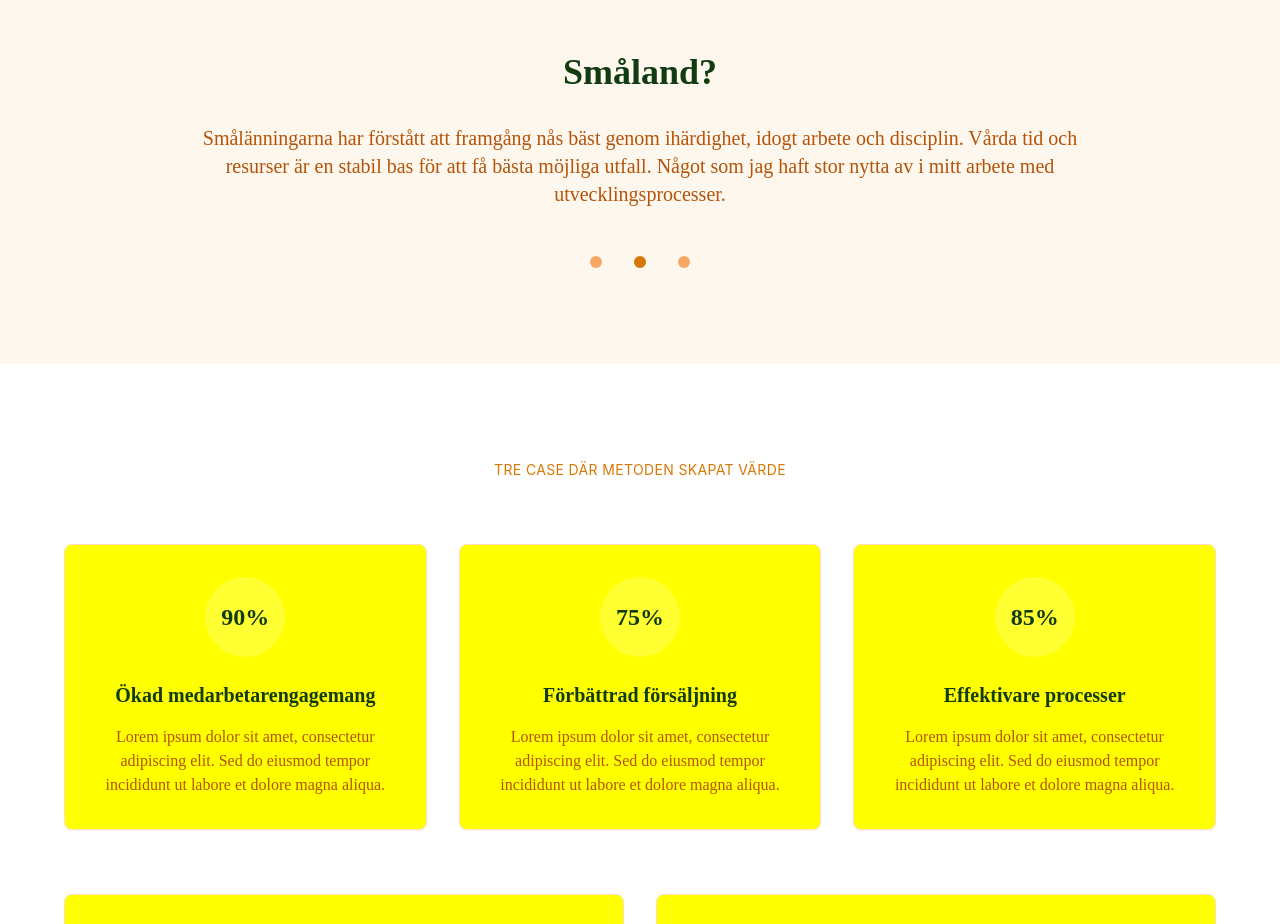
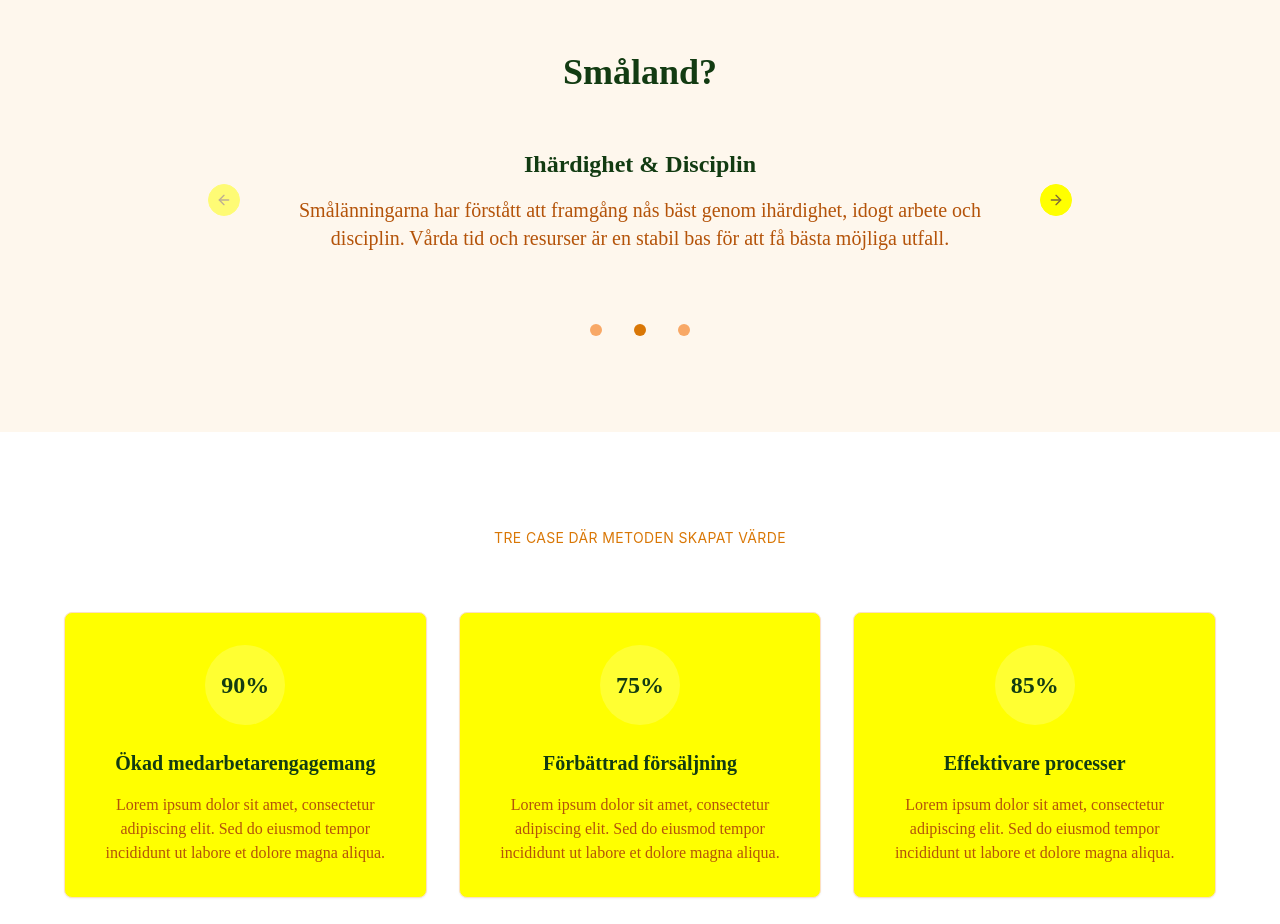
Before and after one commit to Anna-Bansell-Holding/anna-bansell-hemsida, a React (Vite) app: page / in a window 1280 px wide. Shown: the part 1740-2664 px from the top of the page. Built offline with nearby package versions, Linux system fonts and the light colour scheme.

Commit message:
Add carousel with messages
Implement a carousel component in the SmalandSection to display three different messages.

```diff
--- a/src/components/SmalandSection.tsx
+++ b/src/components/SmalandSection.tsx
@@ -1,7 +1,29 @@
 
 import React from 'react';
+import {
+  Carousel,
+  CarouselContent,
+  CarouselItem,
+  CarouselNext,
+  CarouselPrevious,
+} from "@/components/ui/carousel";
 
 const SmalandSection = () => {
+  const messages = [
+    {
+      title: "Ihärdighet & Disciplin",
+      text: "Smålänningarna har förstått att framgång nås bäst genom ihärdighet, idogt arbete och disciplin. Vårda tid och resurser är en stabil bas för att få bästa möjliga utfall."
+    },
+    {
+      title: "Enkelhet & Effektivitet",
+      text: "I Småland värdesätts enkla lösningar som fungerar. Ingen onödig krångel - bara rak kommunikation och praktiska metoder som ger resultat."
+    },
+    {
+      title: "Långsiktigt Tänkande",
+      text: "Småländsk affärsfilosofi bygger på hållbara relationer och långsiktiga investeringar. Det handlar om att bygga något som står sig över tid."
+    }
+  ];
+
   return (
     <section className="bg-warmBrown-50 section-padding">
       <div className="container-width">
@@ -9,14 +31,31 @@ const SmalandSection = () => {
           <h2 className="text-3xl lg:text-4xl font-bold text-primary mb-8">
             Småland?
           </h2>
-          <p className="text-lg lg:text-xl text-warmBrown-700 leading-relaxed">
-            Smålänningarna har förstått att framgång nås bäst genom ihärdighet, idogt arbete och disciplin.
-            Vårda tid och resurser är en stabil bas för att få bästa möjliga utfall. Något som jag haft stor
-            nytta av i mitt arbete med utvecklingsprocesser.
-          </p>
+
+          {/* Carousel */}
+          <div className="mb-12">
+            <Carousel className="w-full max-w-3xl mx-auto">
+              <CarouselContent>
+                {messages.map((message, index) => (
+                  <CarouselItem key={index}>
+                    <div className="p-6">
+                      <h3 className="text-xl lg:text-2xl font-semibold text-primary mb-4">
+                        {message.title}
+                      </h3>
+                      <p className="text-lg lg:text-xl text-warmBrown-700 leading-relaxed">
+                        {message.text}
+                      </p>
+                    </div>
+                  </CarouselItem>
+                ))}
+              </CarouselContent>
+              <CarouselPrevious />
+              <CarouselNext />
+            </Carousel>
+          </div>
 
           {/* Decorative elements */}
-          <div className="mt-12 flex justify-center space-x-8">
+          <div className="flex justify-center space-x-8">
             <div className="w-3 h-3 bg-warmBrown-400 rounded-full"></div>
             <div className="w-3 h-3 bg-warmBrown-600 rounded-full"></div>
             <div className="w-3 h-3 bg-warmBrown-400 rounded-full"></div>
```
